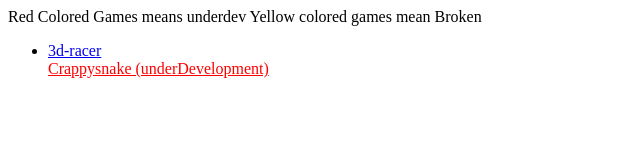
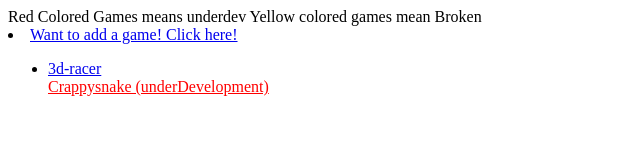
Before and after one commit to Zanman503/Naeroglops, a plain HTML site: page index.html in a window 1280 px wide. Shown: the whole page, without its empty margins (0-640 px from the left). Drawn offline with Linux system fonts and the light colour scheme.

Commit message:
Update index.html

```diff
--- a/index.html
+++ b/index.html
@@ -8,7 +8,7 @@
 <body>
   <a> Red Colored Games means underdev</a>
   <a> Yellow colored games mean Broken</a>
-
+    <li><a href='form.html'>Want to add a game! Click here!</a></li>
   <ul>
     <li><a href='games/v2.curves.html'>3d-racer</a></li>
      <a href="games/snake.html" style="color:#FF0000;">Crappysnake (underDevelopment)
```
